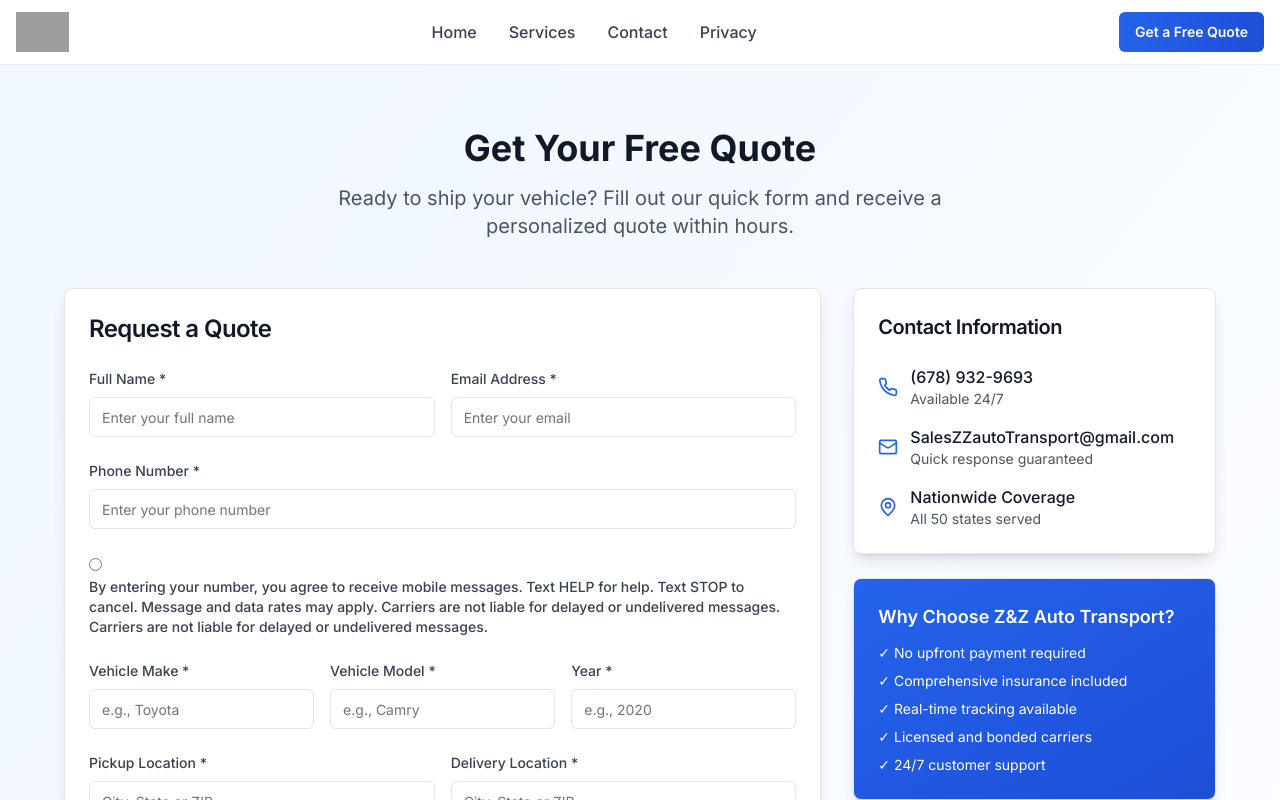
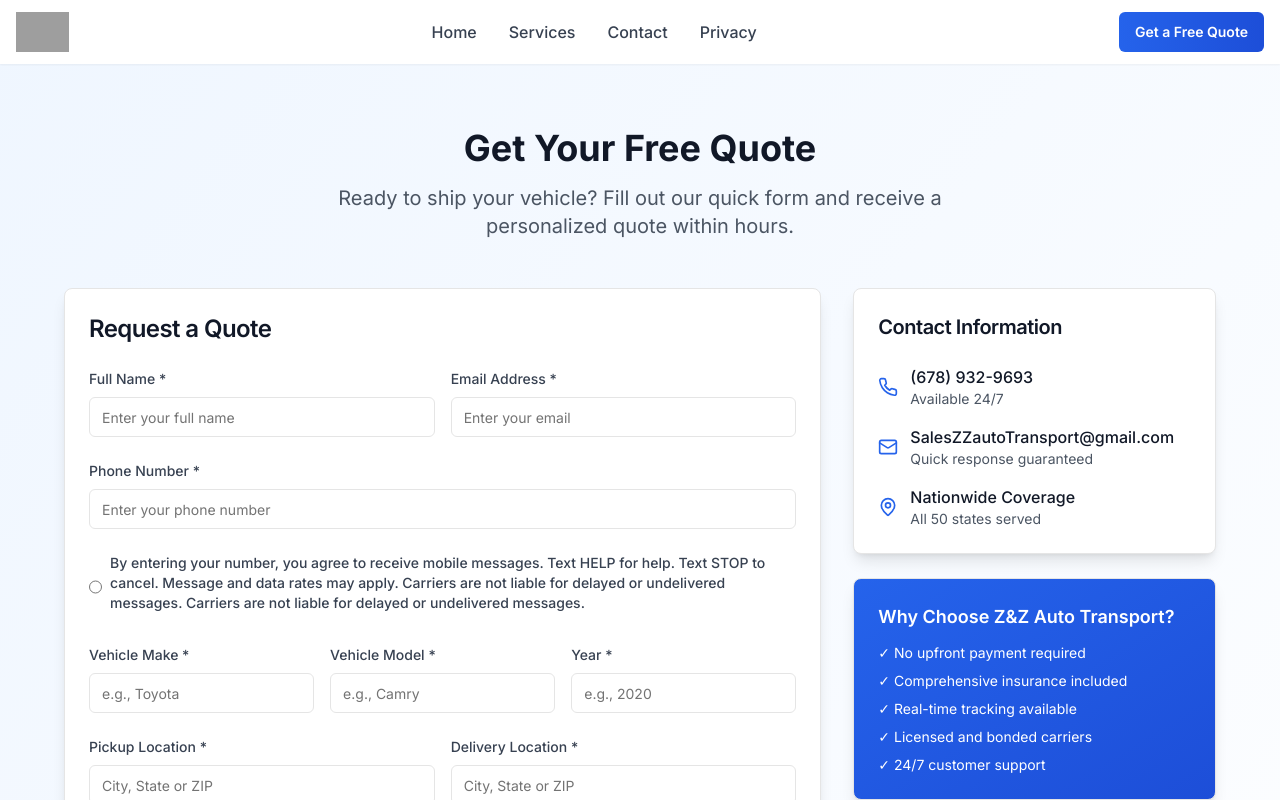
Before and after one commit to syedusman14736/zzauto, a Next.js app: page /contact in a window 1280 px wide. Shown: the top 800 px of the page. Built offline with nearby package versions, Linux system fonts and the light colour scheme; grey boxes are pictures that could not be loaded.

Commit message:
Update page.tsx

```diff
--- a/app/contact/page.tsx
+++ b/app/contact/page.tsx
@@ -91,7 +91,7 @@ export default function ContactPage() {
                     />
                   </div>
 
-                  <div>
+                  <div class="flex gap-2">
                     <input type="radio" />
                     <label className="block text-sm font-medium text-gray-700 mb-2">By entering your number, you agree to receive mobile messages. Text HELP for help. Text STOP to cancel. Message and data rates may apply. Carriers are not liable for delayed or undelivered messages. Carriers are not liable for delayed or undelivered messages.</label>
 
```
